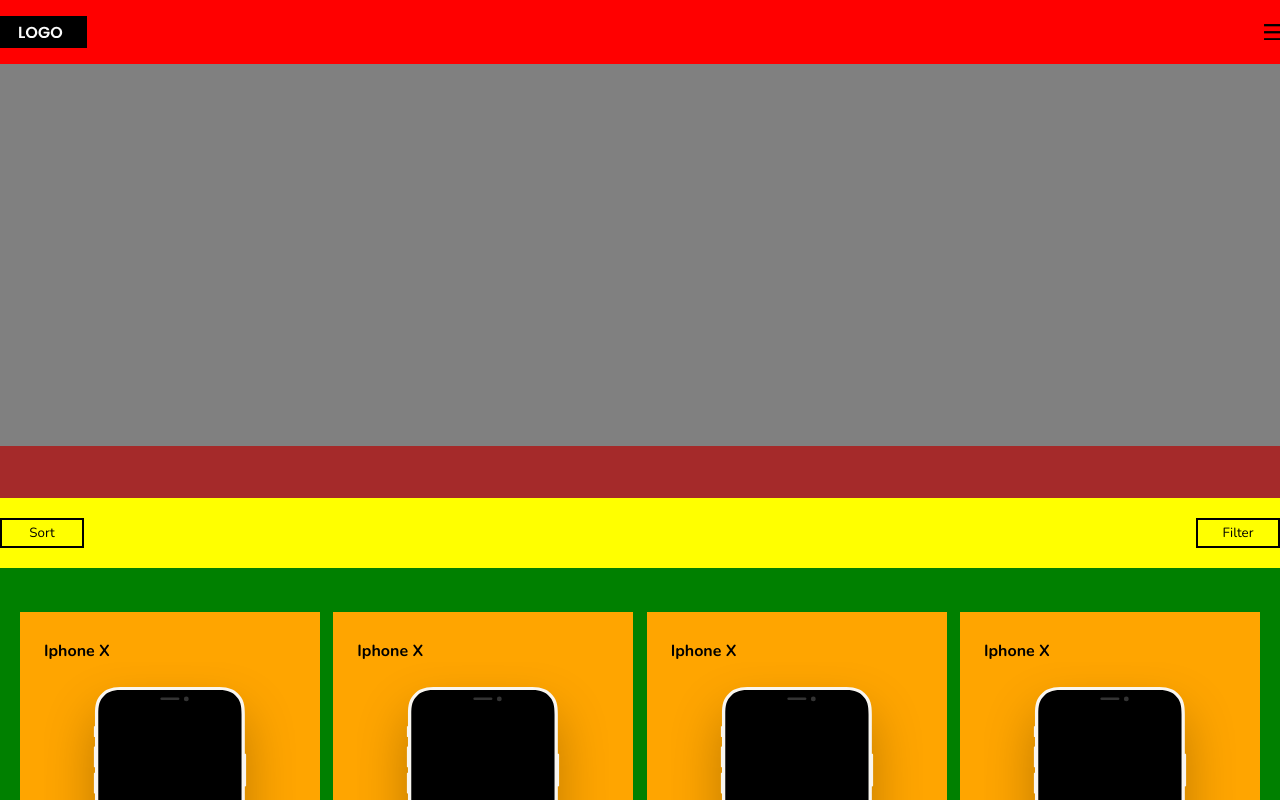
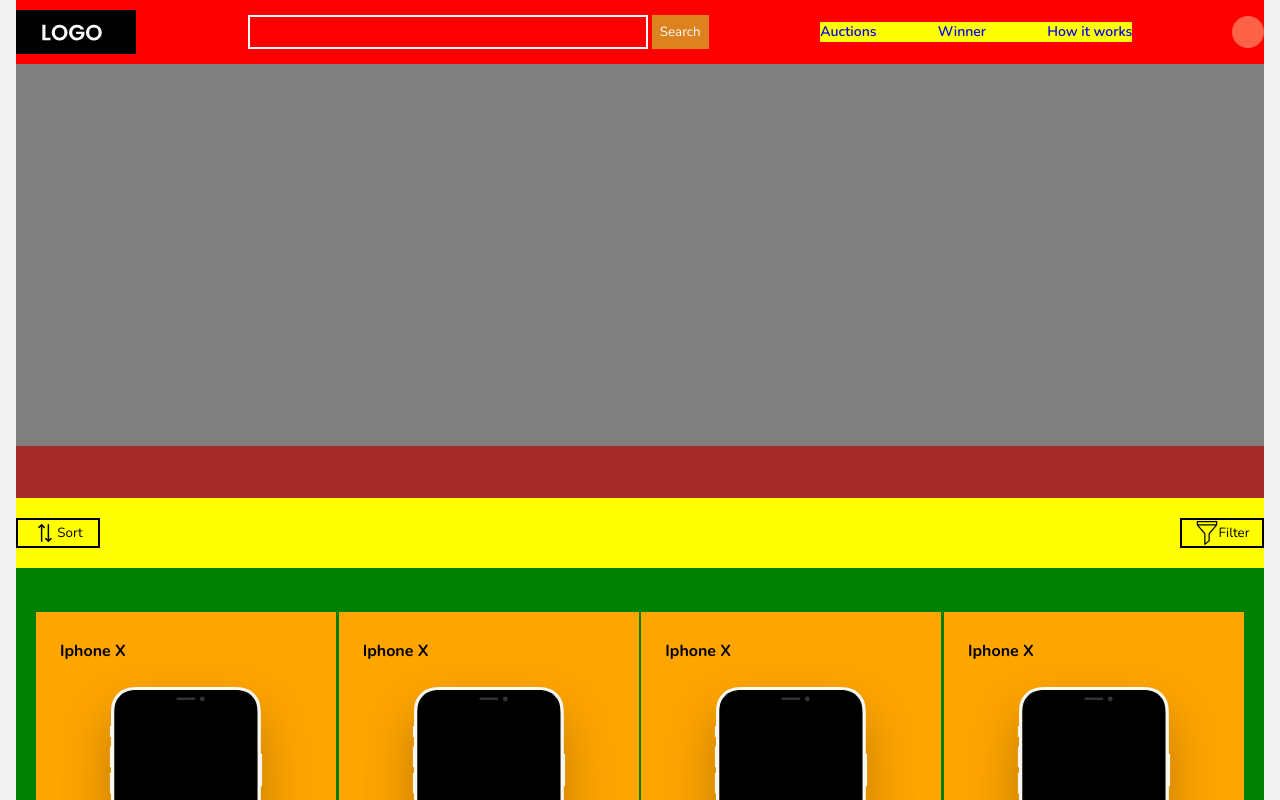
Before and after one commit to Supamaero/ecom, a plain HTML site: page index.html in a window 1280 px wide. Shown: the top 800 px of the page. Drawn offline with nearby package versions, Linux system fonts and the light colour scheme.

Commit message:
new update

```diff
--- a/index.html
+++ b/index.html
@@ -13,12 +13,34 @@
     <div class="mini-container">
       <div class="hero-section">
         <!-- Navigation -->
-      <div class="navigation">
+      <div class="navigation-mobile">
           <div class="navigation-bar-mobile">
               <img src="./resources/logo.svg" alt="logo"/>
               <img src="./resources/menu-icon.svg" alt="togggle button" />
           </div>
       </div>
+
+      <div class="navigation-web">
+        <div class="navigation-bar-mobile">
+            <img class="logo-web" src="./resources/logo.svg" alt="logo"/>
+            <div class="search-container">
+              <form>
+                <input class="input" type="search">
+                <button class="search-button">Search</button>
+              </form>
+            </div >
+
+            <div class="nav-items">
+              <a class="nav-list" href="#">Auctions</a>
+              <a class="nav-list" href="#">Winner</a>
+              <a class="nav-list" href="#">How it works</a>
+            </div>
+
+            <div class="nav-image">
+
+            </div>
+        </div>
+    </div>
 
       <!-- Banner -->
       <div class="banner">
@@ -27,8 +49,11 @@
 
       <!-- Filters -->
       <div class="filter-container">
-        <button class="sort"> Sort </button>
-        <button class="filter"> Filter </button>
+        <button class="sort">
+          <img class ="sort-img" src="resources/sort.svg"/> Sort </button>
+        <button class="filter">
+          <img class ="sort-img" src="resources/filter.svg"/> Filter
+        </button>
       </div>
 
     </div>
@@ -289,6 +314,12 @@
       <!-- Pagination -->
         <div class="pagination-container">
 
+          <div class="pagination">
+            <a  href="#">1</a>
+            <a class="active" href="#">2</a>
+            <a href="#">3</a>
+          </div>
+
         </div>
 
         <!-- Footer -->
--- a/style.css
+++ b/style.css
@@ -7,14 +7,22 @@
 
 /* Hero section */
 
-/* .mini-container{
+.mini-container{
+    background-color: #F2F2F2;
+}
+
+.mini-container{
     padding-left:16px;
     padding-right:16px;
-} */
+}
 
 .hero-section{
     width:100%;
     background-color: brown;
+}
+
+.navigation-web{
+    display: none;
 }
 
 .navigation-bar-mobile{
@@ -41,8 +49,7 @@
 }
 
 .filter{
-    height:30px;
-    width:84px;
+    padding:10px 24px;
     border:2px solid black;
     display: flex;
     justify-content: center;
@@ -50,14 +57,23 @@
     background-color: transparent;
 }
 
+.sort-img{
+    height:24px;
+    width:24px;
+}
+
 .sort{
-    height:30px;
-    width:84px;
+    padding:10px 24px;
     border:2px solid black;
     display: flex;
     justify-content: center;
     align-items: center;
     background-color: transparent;
+}
+
+.sort-img{
+    height:24px;
+    width:24px;
 }
 
 /* Main Section */
@@ -165,11 +181,27 @@
 /* Pagination */
 
 .pagination-container{
-    height:50px;
+    padding-top:20px;
+    padding-bottom:20px;
     width:100%;
     background-color:red;
-    margin-top:24px;
 }
+
+.pagination a{
+    padding: 24px 30px;
+    background-color:#FFFFFF;
+    text-decoration: none;
+    transition: background-color .3s;
+}
+
+.pagination a.active {
+    background-color: #000000;
+    color: white;
+  }
+
+  .pagination a:hover:not(.active) {background-color: #E2E2E2;
+}
+
 
 .footer-flex-container{
     padding-top:24px;
@@ -242,14 +274,62 @@
     background-color: brown;
 }
 
-.navigation-bar-mobile{
-    /* height:64px; */
-    widows: 100%;background-color: red;
+.navigation-web{
+    display: block;
+}
+
+.navigation-mobile{
+    display: none;
+}
+
+.search-container{
+    padding:12px;
+    /* background-color:blue; */
+}
+
+.input{
+    padding:6px;
+    width:400px;
+    background-color: transparent;
+    border:2px solid white;
+}
+
+
+.search-button{
+    padding:6px;
+    border:2px solid #DD821F;
+    background-color:#DD821F;
+    color:white;
+}
+
+.nav-items{
+    background-color:yellow;
+    width:25%;
     display: flex;
     justify-content: space-between;
-    align-items: center;
 }
 
+.nav-list{
+    text-decoration: none;
+    font-family: Nunito;
+    font-style: normal;
+    font-weight: 600;
+    font-size: 14px;
+    line-height: 20px;
+}
+
+
+.nav-image{
+    height:32px;
+    width:32px;
+    border-radius: 100%;
+    background-color: tomato;
+
+}
+.logo-web{
+    height:46px;
+    width:120px;
+}
 .banner{
     height:382px;
     width:100%;
```
Also changed, not shown: resources/filter.svg (added), resources/sort.svg (added).
